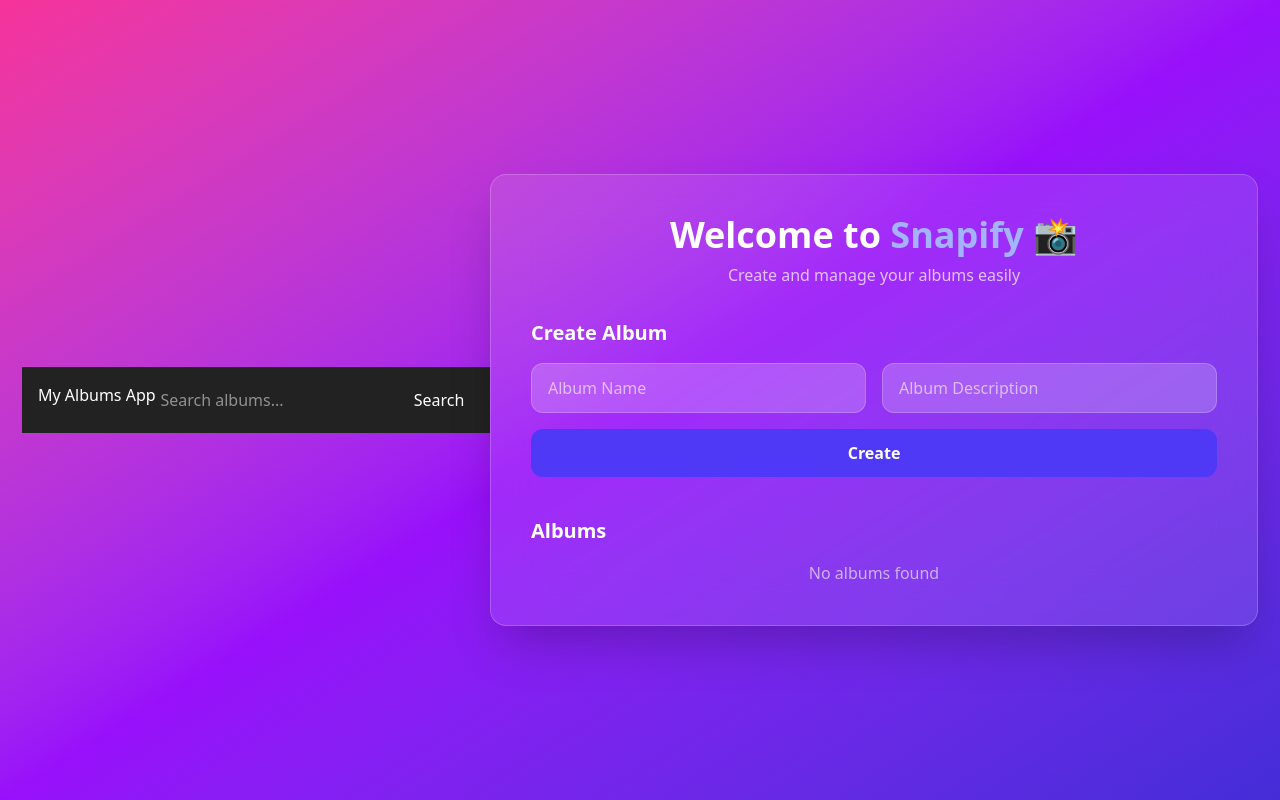
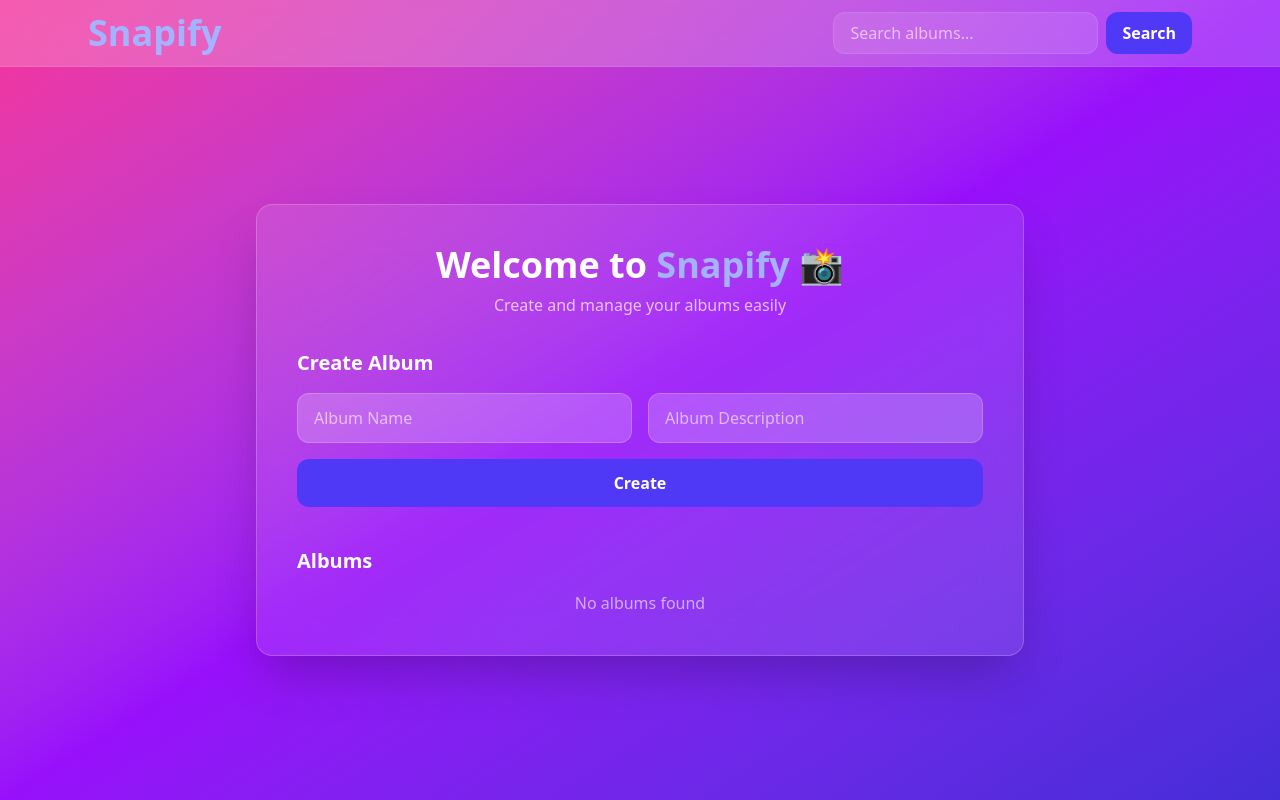
Before and after one commit to Srushtik942/Snapify-frontend, a React (Vite) app: page /albums in a window 1280 px wide. Built offline with nearby package versions, Linux system fonts and the light colour scheme.

Commit message:
changes made

```diff
--- a/src/components/Navbar.jsx
+++ b/src/components/Navbar.jsx
@@ -1,37 +1,36 @@
-import React from 'react'
-import { useState } from 'react'
+import { useState } from "react";
 
-const Navbar = ({onSearch}) => {
+export default function Navbar({ onSearch = () => {} }) {
+  const [query, setQuery] = useState("");
 
-    const [query, setQuery] = useState("");
-    const handleSearch = (e)=>{
+  const handleSearch = (e) => {
     e.preventDefault();
-
-        if(query.trim() !== ""){
+    if (query.trim() !== "") {
       onSearch(query);
     }
-
-    }
+  };
 
   return (
-    <div>
- <nav style={{ padding: "1rem", backgroundColor: "#222", color: "white", display: "flex", justifyContent: "space-between" }}>
-      <h1 style={{ margin: 0 }}>My Albums App</h1>
-      <form onSubmit={handleSearch} style={{ display: "flex", gap: "0.5rem" }}>
+    <nav className="fixed top-0 left-0 w-full z-50 bg-white/20 backdrop-blur-xl border-b border-white/10">
+      <div className="max-w-6xl mx-auto px-6 py-3 flex items-center justify-between">
+        <h1 className="text-indigo-300 font-bold text-4xl">Snapify</h1>
+
+        <form onSubmit={handleSearch} className="flex gap-2">
           <input
             type="text"
             placeholder="Search albums..."
             value={query}
             onChange={(e) => setQuery(e.target.value)}
-          style={{ padding: "0.3rem", borderRadius: "4px", border: "none" }}
+            className="px-4 py-2 rounded-xl bg-white/10 text-white placeholder-white/60 outline-none border border-white/10 focus:border-indigo-400"
           />
-        <button type="submit" style={{ padding: "0.3rem 0.6rem", borderRadius: "4px", border: "none", cursor: "pointer" }}>
+          <button
+            type="submit"
+            className="px-4 py-2 rounded-xl bg-indigo-600 hover:bg-indigo-700 text-white font-semibold transition"
+          >
             Search
           </button>
         </form>
+      </div>
     </nav>
-    </div>
-  )
+  );
 }
-
-export default Navbar
--- a/src/pages/AlbumDetails.jsx
+++ b/src/pages/AlbumDetails.jsx
@@ -28,21 +28,11 @@ const AlbumDetails = () => {
     if(!album) return <p>Loading...</p>
 
   return (
-    <div className="flex justify-center mt-8">
-      <div className=' w-96
-        p-8
-        rounded-2xl
-        bg-white/10
-        backdrop-blur-md
-        border border-white/20
-        shadow-lg
-        text-white
-        text-center
-        bg-gradient-to-br from-yellow-200 to-orange-400
-        transition-transform transform hover:-translate-y-2 hover:shadow-2xl'>
-        <h2  className="mb-2 text-2xl font-semibold"> {album.name}</h2>
-      <p className="mb-4">{album.description}</p>
-      <h3 className="text-lg font-medium mb-2">Shared With:</h3>
+    <div className='album-card-container'>
+      <div className='album-card'>
+        <h2> {album.name}</h2>
+      <p>{album.description}</p>
+      <h3>Shared With:</h3>
       {album.sharedUser.length === 0 ? (
         <p>No shared users</p>
       ):(
--- a/src/pages/Albums.jsx
+++ b/src/pages/Albums.jsx
@@ -61,7 +61,7 @@ const Albums = () => {
   }
 
   return (
-    <div className="min-h-screen relative overflow-hidden flex items-center justify-center bg-gradient-to-br from-pink-500 via-purple-600 to-indigo-700  px-4">
+    <div className="min-h-screen relative overflow-hidden flex items-center justify-center bg-gradient-to-br from-pink-500 via-purple-600 to-indigo-700  pt-15">
     <Navbar/>
 
       {/* Main Card */}
```
Also changed, not shown: src/css/AlbumDetails.css (added). Lines whose indentation alone changed are shown as unchanged.
